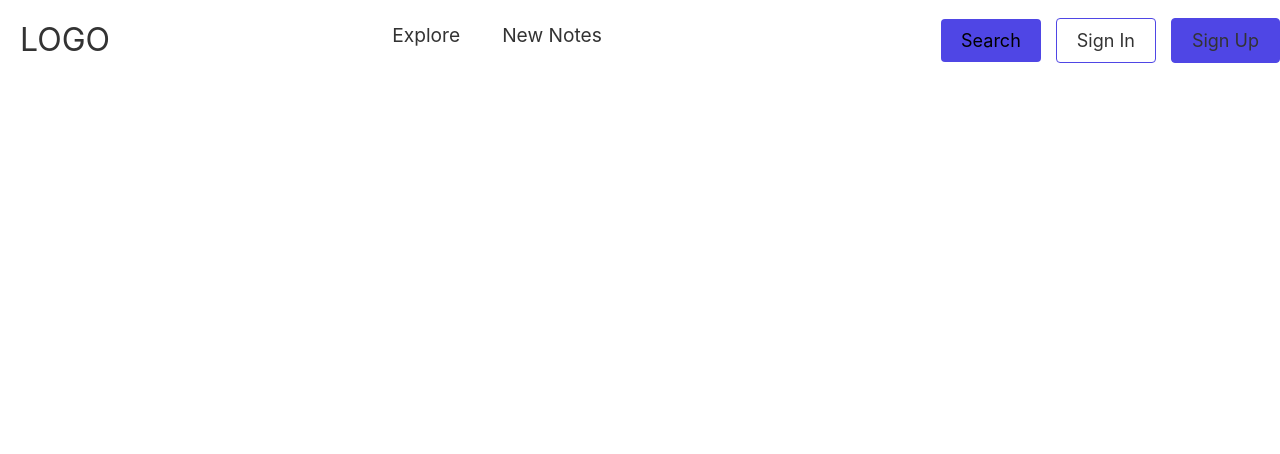
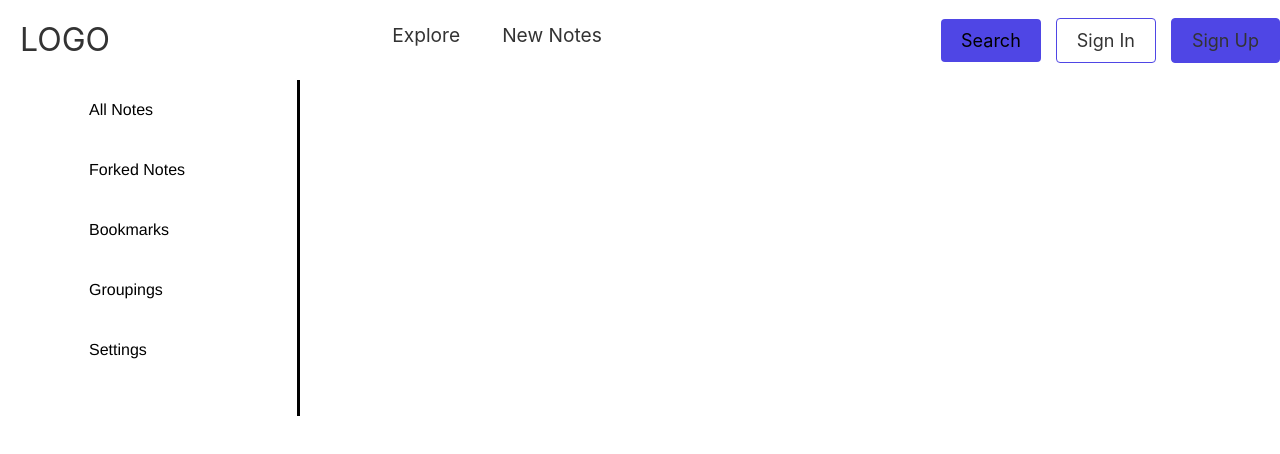
Before and after one commit to Sanjivchy/react-notebook, a React (Create React App) app: page /dashboard in a window 1280 px wide. Shown: the top 454 px of the page. Built offline with nearby package versions, Linux system fonts and the light colour scheme.

Commit message:
some works

```diff
--- a/package.json
+++ b/package.json
@@ -4,11 +4,13 @@
   "private": true,
   "dependencies": {
     "@craco/craco": "^6.1.2",
+    "@material-ui/core": "^4.12.1",
     "@testing-library/jest-dom": "^5.14.1",
     "@testing-library/react": "^11.2.7",
     "@testing-library/user-event": "^12.8.3",
     "react": "^17.0.2",
     "react-dom": "^17.0.2",
+    "react-hook-form": "^7.10.0",
     "react-router-dom": "^5.2.0",
     "react-scripts": "4.0.3",
     "styled-components": "^5.3.0",
--- a/src/App.js
+++ b/src/App.js
@@ -1,6 +1,7 @@
 import React from 'react';
 import {BrowserRouter as Router, Switch, Route } from 'react-router-dom';
 import './App.css';
+
 
 // components
 import Navbar from './components/Navbar/Navbar';
@@ -8,16 +9,23 @@ import Explore from './components/pages/explore/Explore';
 import Home from './components/pages/home/Home';
 import SignIn from './components/pages/login/SignIn';
 import Newnote from './components/pages/newnote/Newnote';
+import Sidebar from './components/Sidebar/Sidebar';
+
+import dashboard from './components/profile/dashboard';
 
 function App() {
   return (
     <Router>
+
       <Navbar/>
+
+
         <Switch>
           <Route path="/" exact component={Home}/>
           <Route path="/Explore" component={Explore}/>
           <Route path="/Newnote" component={Newnote}/>
           <Route path="/SignIn" component={SignIn}/>
+          <Route path="/dashboard" component={dashboard}/>
         </Switch>
     </Router>
 
--- a/src/components/Navbar/Navbar.css
+++ b/src/components/Navbar/Navbar.css
@@ -123,7 +123,7 @@ color:rgba(79,70,229,1);
     margin: 2rem auto;
     border-radius: 4px;
     width: 80%;
-    background: rgba(79,70,229,1);;
+    background: rgba(79,70,229,1);
     text-decoration: none;
     color: #fff;
     font-size: 1.5rem;
--- /dev/null
+++ b/src/components/Sidebar/Sidebar.css
@@ -0,0 +1,51 @@
+.Bar{
+
+    height: 100%;
+    width: 300px;
+    text-decoration: black;
+    background-color: white;
+
+
+}
+.sideline{
+    width: 0.2rem;
+    height: 6rem;
+    background: black;
+    margin-top: auto;
+    margin-bottom: auto;
+}
+
+.SidebarList{
+
+    height: auto;
+    width: 100%;
+    padding: 0%;
+}
+.SidebarList  #active{
+    background-color: grey;
+
+}
+.SidebarList .row{
+     width: 100%;
+     height: 60px;
+     /* border: 1px solid black; */
+     list-style-type: none;
+     margin: 0;
+     display: flex;
+     color: black;
+     justify-content: center;
+     align-items: center;
+     font-family: 'Franklin Gothic Medium', 'Arial Narrow', Arial, sans-serif;
+}
+.SidebarList .row:hover{
+    cursor: pointer;
+    background-color: grey;
+}
+.row #icon{
+    flex: 30%;
+    display: grid;
+    place-items: center;
+}
+.row #title{
+    flex: 70%;
+}
--- /dev/null
+++ b/src/components/Sidebar/Sidebar.js
@@ -0,0 +1,31 @@
+import React from 'react'
+import './Sidebar.css';
+import {SidebarData} from './SidebarData';
+
+function Sidebar() {
+    return (
+        <div className="Bar">
+            <ul className="SidebarList">
+                {SidebarData.map((val, key ) => {
+
+                    return(
+                        <li key={key} className="row"
+                        id={window.location.pathname == val.link ? "active" : ""}
+                        onClick={()=> {window.location.pathname = val.link}}>
+                        {" "}
+                        <div id="icon">  {val.icon} </div>
+                        <div id="title"> {val.title} </div>
+                        <div className="sideline"></div>
+
+
+                    </li>
+
+                    );
+                })}
+            </ul>
+
+        </div>
+    )
+}
+
+export default Sidebar
--- /dev/null
+++ b/src/components/Sidebar/SidebarData.js
@@ -0,0 +1,33 @@
+import React from 'react'
+
+export const SidebarData= [
+{
+    title:"All Notes",
+    // icon: <notes />,
+    link: '/allnotes'
+},
+{
+    title:"Forked Notes",
+    // icon: <ForkedNotesIcon/>,
+    link: '/forkednotes'
+},
+{
+    title:"Bookmarks",
+    // icon: <BoorkmarksIcon/>,
+    link: '/bookmarks'
+}
+,
+{
+    title:"Groupings",
+    // icon: <GroupingsIcon/>,
+    link: '/groupings'
+}
+,
+{
+    title:"Settings",
+    // icon: <SettingsIcon/>,
+    link: '/settings'
+}
+
+
+]
--- a/src/components/pages/login/SignIn.js
+++ b/src/components/pages/login/SignIn.js
@@ -1,9 +1,43 @@
-import React from 'react'
+import React, {useState} from 'react'
+import { useForm }  from 'react-hook-form';
 
 function SignIn() {
+
+    const { register, handleSubmit } = useForm();
+
+    const onSubmit = handleSubmit((data)=>{
+        console.log(data);
+    })
     return (
-        <div>
-            LOGIn Page
+        <div className="min-h-screen bg-gray-50 flex flex-col justify-center" >
+           <div className="max-w-md w-full mx-auto">
+            <div className="text-center font-medium text-xl"> Something</div>
+            <div className="text-3xl font-bold text-gray-900 mt-2 text-center">another text</div>
+           </div>
+           <div className="max-w-md w-full mx-auto mt-4 bg-white p-8 border border-gray-300">
+               <form action="" className="space-y-6" onSubmit={onSubmit}>
+                   <div>
+                       <label htmlFor="" className="text-sm font-bold text-gray-600 block">Email</label>
+                       {/* <input ref={register()} name="email" type="name" className="w-full p-2 border border-gray-300 rounded mt-1"/> */}
+                       <input {...register("email", { required: true })} className="w-full p-2 border border-gray-300 rounded mt-1" />
+                   </div>
+                   <div>
+                       <label htmlFor="" className="text-sm font-bold text-gray-600 block">Password</label>
+                       {/* <input ref={register()} name="password" type="text" className="w-full p-2 border border-gray-300 rounded mt-1"/> */}
+                       <input {...register("password", { required: true, maxLength: 20 })} className="w-full p-2 border border-gray-300 rounded mt-1" />
+                   </div>
+                   <div className="flex items-center justify-between">
+                       <div className="flex items-center">
+                           <input  type="checkbox" className="h-4 w-4 text-blue-300 rounded"/>
+                           <label htmlFor="" className="ml-2 text-sm text-gray-600">Remember me</label>
+                       </div>
+                       <a href="" className="font-medium text-sm text-blue-500"> Forget Password ?</a>
+                   </div>
+                   <div>
+                       <button className="w-full py-2 px-4 bg-blue-600 hover:bg-blue-700 rounded-md text-white text-sm"> Submit</button>
+                   </div>
+               </form>
+           </div>
         </div>
     )
 }
--- /dev/null
+++ b/src/components/profile/dashboard.js
@@ -0,0 +1,13 @@
+import Sidebar from '../Sidebar/Sidebar';
+
+
+function dashboard() {
+    return (
+        <div>
+           <Sidebar />
+
+        </div>
+    )
+}
+
+export default dashboard
--- a/src/index.js
+++ b/src/index.js
@@ -2,7 +2,6 @@ import React from 'react';
 import ReactDOM from 'react-dom';
 import './index.css';
 import App from './App';
-import reportWebVitals from './reportWebVitals';
 
 ReactDOM.render(
   <React.StrictMode>
@@ -10,8 +9,3 @@ ReactDOM.render(
   </React.StrictMode>,
   document.getElementById('root')
 );
-
-// If you want to start measuring performance in your app, pass a function
-// to log results (for example: reportWebVitals(console.log))
-// or send to an analytics endpoint. Learn more: https://bit.ly/CRA-vitals
-reportWebVitals();
--- a/src/reportWebVitals.js
+++ /dev/null
@@ -1,13 +0,0 @@
-const reportWebVitals = onPerfEntry => {
-  if (onPerfEntry && onPerfEntry instanceof Function) {
-    import('web-vitals').then(({ getCLS, getFID, getFCP, getLCP, getTTFB }) => {
-      getCLS(onPerfEntry);
-      getFID(onPerfEntry);
-      getFCP(onPerfEntry);
-      getLCP(onPerfEntry);
-      getTTFB(onPerfEntry);
-    });
-  }
-};
-
-export default reportWebVitals;
```
Also changed, not shown: 1 other file (tests, documents, lock files or other folders).
